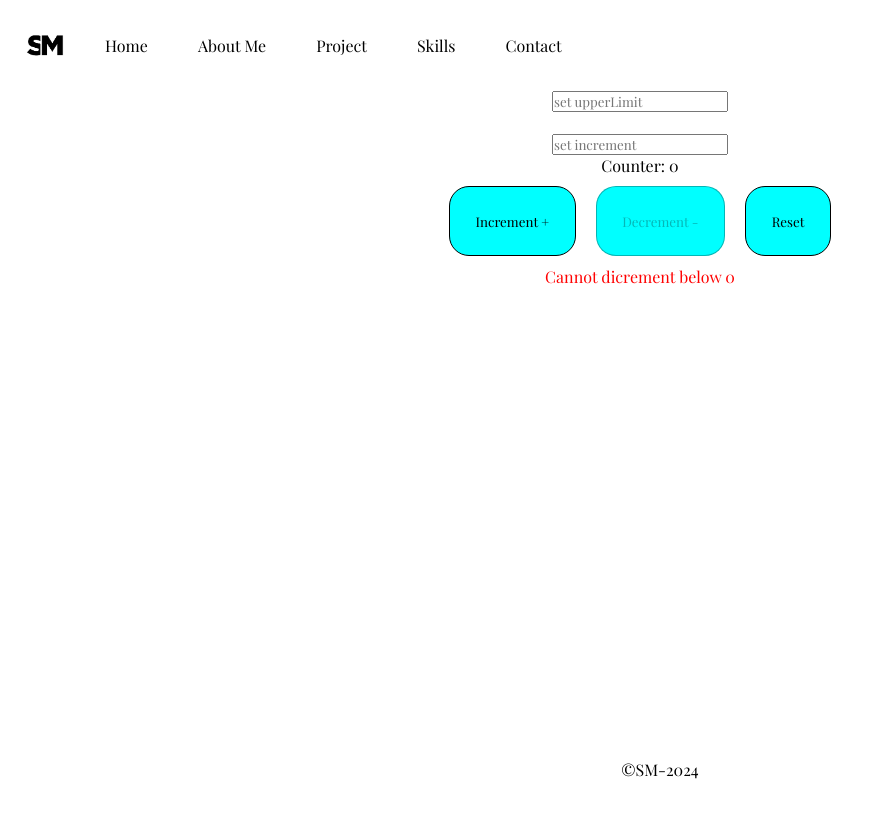
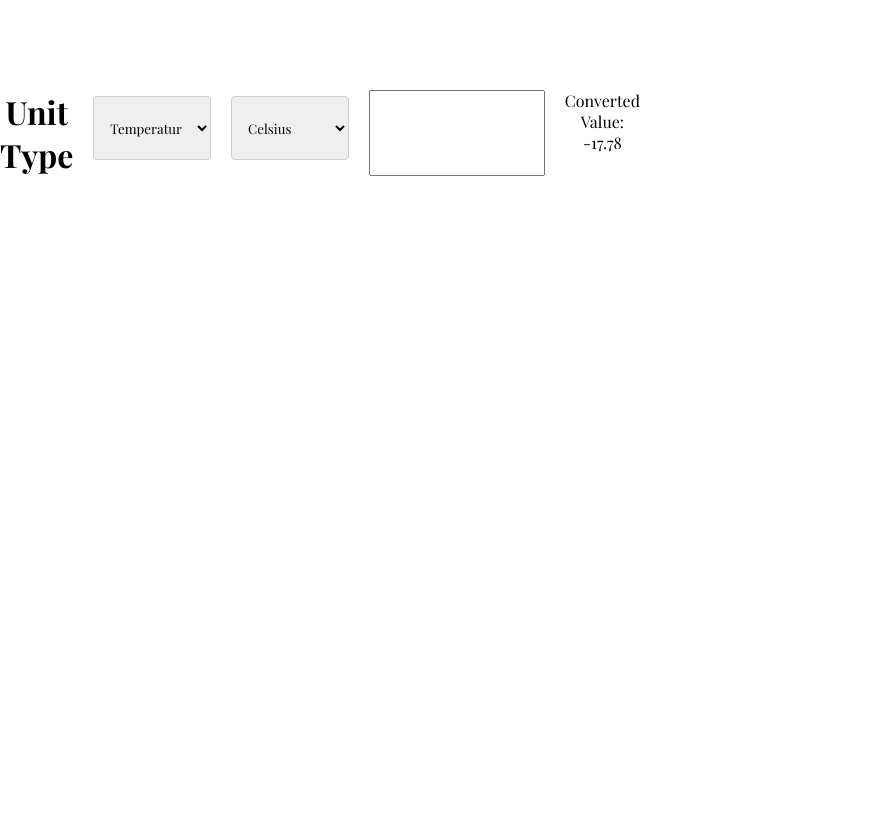
Before and after one commit to smartiri/react_project, a React (Create React App) app: page / in a window 1280 px wide. Shown: the top 818 px of the page, without its empty margins (0-894 px from the left). Built offline with nearby package versions, Linux system fonts and the light colour scheme; a web font is replaced by a local one.

Commit message:
refactoring and routing presentation

```diff
--- a/package.json
+++ b/package.json
@@ -14,6 +14,7 @@
     "prop-types": "^15.8.1",
     "react": "^18.3.1",
     "react-dom": "^18.3.1",
+    "react-router-dom": "^6.27.0",
     "react-scripts": "5.0.1",
     "styled-components": "^6.1.13",
     "web-vitals": "^2.1.4"
--- a/src/App.js
+++ b/src/App.js
@@ -7,21 +7,22 @@ import Header from "./header/Header";
 // import Contact from "./contact/Contact";
 // import Skills from "./skills/Skills";
 import Container from "./container-layout/Container";
+import UnitConverter from "./unitConverter/UnitConverter";
 // import Hero from "./hero/Hero";
 import Counter from "./counter/Counter";
 function App() {
   return (
     <div className="App">
-      <Header />
+      {/* <Header /> */}
       <Container>
-        <Counter />
+        <UnitConverter />
         {/* <Hero />
         <AboutMe />
         <Cards />
         <Skills />
         <Contact /> */}
       </Container>
-      <Footer />
+      {/* <Footer /> */}
     </div>
   );
 }
--- a/src/counterContainer/CounterContainer.js
+++ b/src/counterContainer/CounterContainer.js
@@ -1,5 +1,5 @@
 import "../counterContainer/CounterConatiner.css";
-
+import CounterInput from "../counterInput/CounterInput";
 export default function CounterContainer({
   count,
   increment,
@@ -13,18 +13,17 @@ export default function CounterContainer({
   return (
     <>
       <div>
-        <input
-          type="text"
-          placeholder="set upperLimit"
-          onChange={(e) => setUpperLimit(Number(e.target.value))}
+        <CounterInput
+          placeholder={"set upperLimit"}
+          setFunction={setUpperLimit}
         />
         <br />
         <br />
-        <input
-          type="text"
-          placeholder="set increment"
-          onChange={(e) => setIncrement(Number(e.target.value))}
+        <CounterInput
+          placeholder={"set increment"}
+          setFunction={setIncrement}
         />
+
         <p>Counter: {count}</p>
         <button
           className="btn"
--- /dev/null
+++ b/src/counterInput/CounterInput.js
@@ -0,0 +1,15 @@
+import React from "react";
+
+export default function CounterInput({ setFunction, placeholder }) {
+  return (
+    <>
+      <div>
+        <input
+          type="text"
+          placeholder={placeholder}
+          onChange={(e) => setFunction(Number(e.target.value))}
+        />
+      </div>
+    </>
+  );
+}
--- a/src/index.js
+++ b/src/index.js
@@ -3,10 +3,19 @@ import ReactDOM from "react-dom/client";
 import "./index.css";
 import reportWebVitals from "./reportWebVitals";
 import App from "./App.js";
+import Contact from "./contact/Contact.js";
+import Hero from "./hero/Hero.js";
+import { BrowserRouter, Route, Routes } from "react-router-dom";
 const root = ReactDOM.createRoot(document.getElementById("root"));
 root.render(
   <React.StrictMode>
-    <App></App>
+    <BrowserRouter>
+      <Routes>
+        <Route path="/" element={<App />} />
+        <Route path="/contact" element={<Contact />} />
+        <Route path="/hero/:slug" element={<Hero />} />
+      </Routes>
+    </BrowserRouter>
   </React.StrictMode>
 );
 
--- /dev/null
+++ b/src/unitConverter/UnitConverter.js
@@ -0,0 +1,113 @@
+import { convertLength } from "@mui/material/styles/cssUtils";
+import { React, useReducer, useMemo, useState } from "react";
+
+const initialState = {
+  value: 0,
+  unitType: "temperature",
+  unit: "celcius",
+};
+
+function reducer(state, action) {
+  switch (action.type) {
+    case "CHANGE_VALUE":
+      return {
+        ...state,
+        value: action.payload,
+      };
+    case "CHANGE_UNIT_TYPE":
+      return {
+        ...state,
+        unitType: action.payload,
+        unit: action.payload === "temperature" ? "Celcius" : "Kilometers",
+        value: 0,
+      };
+
+    case "CHANGE_UNIT":
+      return {
+        ...state,
+        unit: action.payload,
+      };
+    default:
+      return state;
+  }
+}
+
+function convert(value, unitType, unit) {
+  if (unitType === "temperature") {
+    return unit === "C" ? (value * 9) / 5 + 32 : ((value - 32) * 5) / 9;
+  } else {
+    return unit === "km" ? value * 0.621371 : value / 0.621371;
+  }
+}
+export default function UnitConverter() {
+  const [state, dispatch] = useReducer(reducer, initialState);
+  const convertedValue = useMemo(() => {
+    return convert(state.value, state.unitType, state.unit);
+  }, [state.value, state.unitType, state.unit]);
+
+  return (
+    <div
+      style={{
+        display: "flex",
+        flexDirection: "row",
+        width: "50%",
+        gap: "20px",
+      }}
+    >
+      <h1>Unit Type</h1>
+      <select
+        value={state.unitType}
+        onChange={(e) =>
+          dispatch({ type: "CHANGE_UNIT_TYPE", payload: e.target.value })
+        }
+      >
+        <option value="temperature">Temperature</option>
+        <option value="distance">Distance</option>
+      </select>
+
+      {state.unitType === "temperature" ? (
+        <>
+          {/* Celsius and Fahrenheit Dropdown */}
+          <select
+            value={state.unit}
+            onChange={(e) =>
+              dispatch({ type: "CHANGE_UNIT", payload: e.target.value })
+            }
+          >
+            <option value="C">Celsius</option>
+            <option value="F">Fahrenheit</option>
+          </select>
+
+          <input
+            type="number"
+            onChange={(e) =>
+              dispatch({ type: "CHANGE_VALUE", payload: e.target.value })
+            }
+          />
+        </>
+      ) : (
+        <>
+          <select
+            value={state.unit}
+            onChange={(e) =>
+              dispatch({ type: "CHANGE_UNIT", payload: e.target.value })
+            }
+          >
+            <option value="km">Kilometers</option>
+            <option value="m">Miles</option>
+          </select>
+
+          <input
+            type="number"
+            onChange={(e) =>
+              dispatch({ type: "CHANGE_VALUE", payload: e.target.value })
+            }
+          />
+        </>
+      )}
+      <div>
+        <p>Converted Value: {convertedValue.toFixed(2)}</p>
+      </div>
+    </div>
+  );
+}
```
Also changed, not shown: 2 other files (tests, documents, lock files or other folders).
